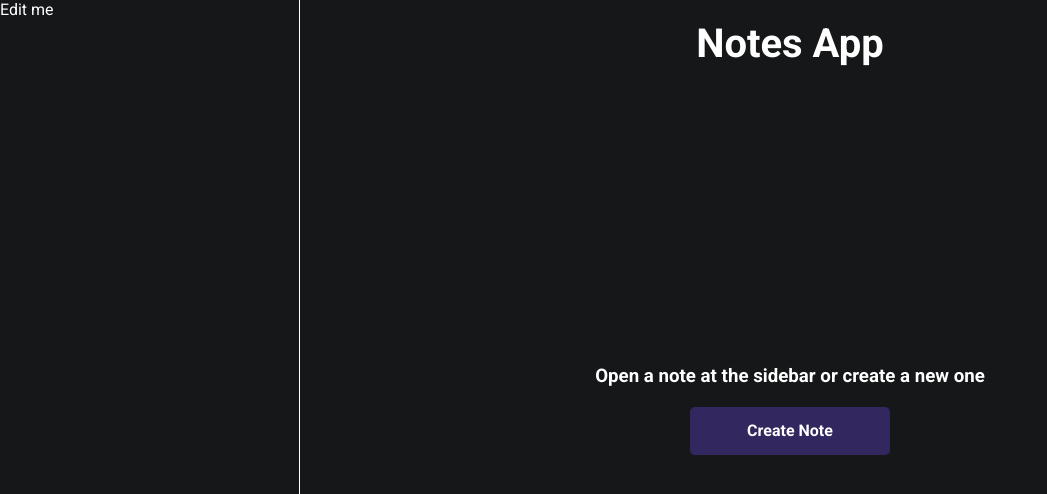
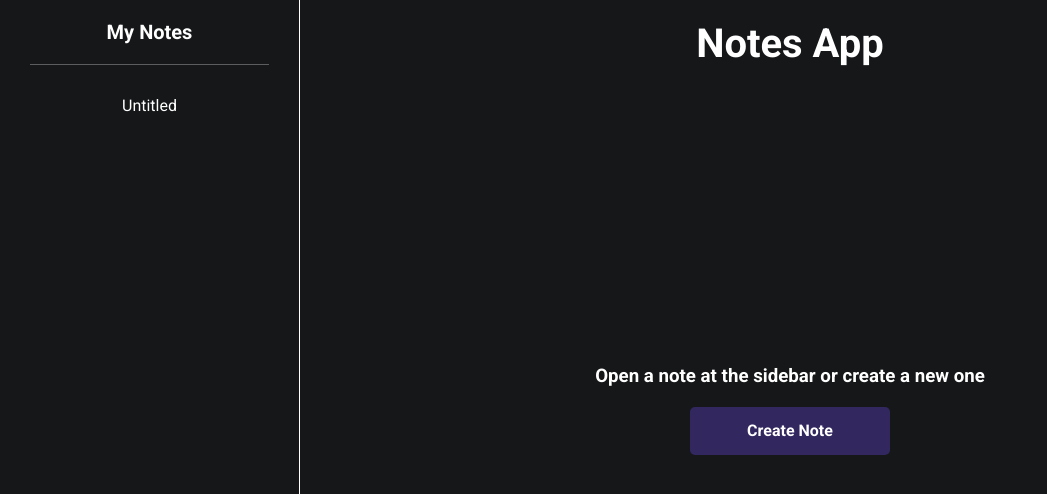
Before and after one commit to gustavodaltoe/note-app, a React (Create React App) app: page / in a window 1280 px wide. Both pictures are taken after a click on the button "Create Note". Shown: the top 494 px of the page, without its empty margins (0-1047 px from the left). Built offline with nearby package versions, Linux system fonts and the light colour scheme.

Commit message:
feat: improve sidebar and move to a separeted component

```diff
--- a/package.json
+++ b/package.json
@@ -3,6 +3,7 @@
   "version": "0.1.0",
   "private": true,
   "dependencies": {
+    "@radix-ui/react-separator": "^0.1.3",
     "@stitches/react": "^1.2.6",
     "@testing-library/jest-dom": "^5.14.1",
     "@testing-library/react": "^12.0.0",
--- /dev/null
+++ b/src/components/Home/Sidebar/index.tsx
@@ -0,0 +1,18 @@
+import * as S from './styles';
+import { useNotes } from '../../../hooks/useNotes';
+
+export function Sidebar() {
+  const notes = useNotes();
+
+  return (
+    <S.Wrapper>
+      <S.Title>My Notes</S.Title>
+      <S.Separator />
+      <S.NoteList>
+        {notes.items.map((note) => (
+          <S.NoteItem key={note.id}>{note.title}</S.NoteItem>
+        ))}
+      </S.NoteList>
+    </S.Wrapper>
+  );
+}
--- /dev/null
+++ b/src/components/Home/Sidebar/styles.ts
@@ -0,0 +1,32 @@
+import { styled } from '../../../styles/stitches.config';
+import * as SeparatorPrimitive from '@radix-ui/react-separator';
+
+export const Wrapper = styled('div', {
+  width: '30rem',
+  borderRight: '1px solid $contrastPrimary',
+});
+
+export const Title = styled('h3', {
+  textAlign: 'center',
+  fontSize: '2rem',
+  marginY: '2rem',
+});
+
+export const NoteList = styled('div', {
+  display: 'flex',
+  flexDirection: 'column',
+  marginTop: '2rem',
+});
+
+export const NoteItem = styled('button', {
+  textAlign: 'center',
+  width: '100%',
+  height: '4rem',
+  background: 'transparent',
+});
+
+export const Separator = styled(SeparatorPrimitive.Root, {
+  backgroundColor: 'rgba(255, 255, 255, 0.3)',
+  '&[data-orientation=horizontal]': { height: 1, width: '80%', margin: 'auto' },
+  '&[data-orientation=vertical]': { height: '100%', width: 1 },
+});
--- a/src/components/Home/index.tsx
+++ b/src/components/Home/index.tsx
@@ -1,17 +1,11 @@
-import { useNotes } from '../../hooks/useNotes';
+import * as S from './styles';
 import { CreateNote } from './CreateNote';
-import * as S from './styles';
+import { Sidebar } from './Sidebar';
 
 export function Home() {
-  const notes = useNotes();
-
   return (
     <S.Wrapper>
-      <S.Sidebar>
-        {notes.items.map((note) => (
-          <p key={note.id}>{note.title}</p>
-        ))}
-      </S.Sidebar>
+      <Sidebar />
       <S.Content>
         <S.Title>Notes App</S.Title>
         <CreateNote />
--- a/src/components/Home/styles.ts
+++ b/src/components/Home/styles.ts
@@ -3,11 +3,6 @@ import { styled } from '../../styles/stitches.config';
 export const Wrapper = styled('div', {
   display: 'flex',
   minHeight: '100vh',
-});
-
-export const Sidebar = styled('div', {
-  width: '30rem',
-  borderRight: '1px solid $contrastPrimary',
 });
 
 export const Content = styled('div', {
--- a/src/context/NotesContext.tsx
+++ b/src/context/NotesContext.tsx
@@ -9,7 +9,6 @@ export interface Note {
   createdAt: Date;
   updatedAt: Date;
 }
-type CreateNoteParams = Pick<Note, 'title' | 'content'>;
 
 type NotesProviderProps = {
   children: ReactNode;
@@ -17,19 +16,19 @@ type NotesProviderProps = {
 
 export type NotesData = {
   items: Note[];
-  create: (params: CreateNoteParams) => Note;
+  create: () => Note;
 };
 export const NotesContext = createContext<NotesData>({} as NotesData);
 
 export function NotesProvider({ children }: NotesProviderProps) {
   const [notes, setNotes] = usePersistedState<Note[]>('notes', []);
 
-  function create({ title, content }: CreateNoteParams): Note {
+  function create(): Note {
     const dateNow = new Date();
     const note: Note = {
       id: uuidv4(),
-      title,
-      content,
+      title: 'Untitled',
+      content: '',
       createdAt: dateNow,
       updatedAt: dateNow,
     };
--- a/src/styles/stitches.config.ts
+++ b/src/styles/stitches.config.ts
@@ -22,6 +22,6 @@ export const {
   },
   utils: {
     marginX: (value: any) => ({ marginLeft: value, marginRight: value }),
-    marginY: (value: any) => ({ marginTop: value, marginRight: value }),
+    marginY: (value: any) => ({ marginTop: value, marginBottom: value }),
   },
 });
```
Also changed, not shown: 1 other file (tests, documents, lock files or other folders).
